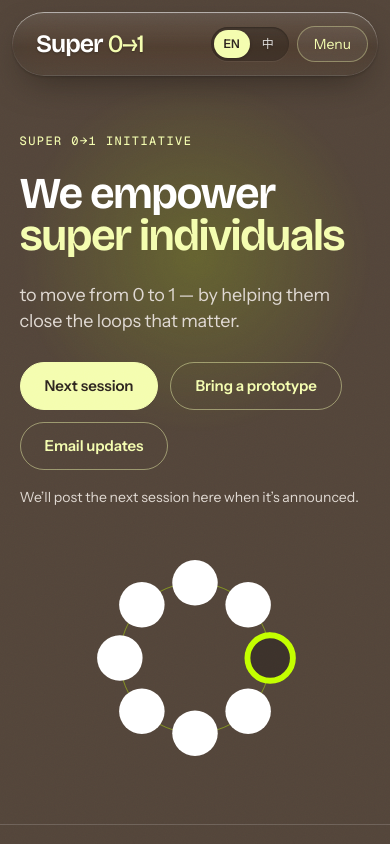
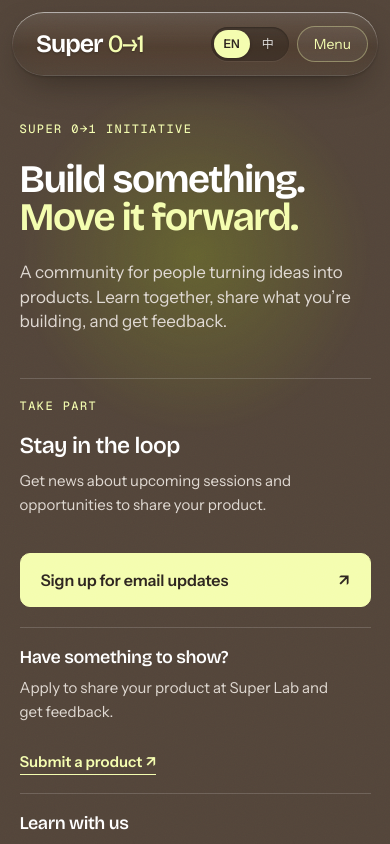
Before and after one commit to qiz029/super0to1-web, a React (Vite) app: page / in a window 390 px wide. Shown: the top 844 px of the page. Built offline with nearby package versions, Linux system fonts and the light colour scheme.

Commit message:
Clarify homepage participation and prioritize email signup

```diff
--- a/src/i18n/messages.ts
+++ b/src/i18n/messages.ts
@@ -21,10 +21,18 @@ const en = {
   },
   home: {
     eyebrow: 'Super 0→1 Initiative',
-    headline: { plain: ['We', 'empower'], accent: ['super', 'individuals'], gap: ' ' },
-    lede: 'to move from 0 to 1 — by helping them close the loops that matter.',
+    headline: { plain: ['Build', 'something.'], accent: ['Move it', 'forward.'], gap: ' ' },
+    lede: 'A community for people turning ideas into products. Learn together, share what you’re building, and get feedback.',
     attend: 'Join a session',
-    bringPrototype: 'Bring a prototype',
+    bringPrototype: 'Submit a product',
+    participate: 'Take part',
+    emailTitle: 'Stay in the loop',
+    emailBody: 'Get news about upcoming sessions and opportunities to share your product.',
+    emailAction: 'Sign up for email updates',
+    productTitle: 'Have something to show?',
+    productBody: 'Apply to share your product at Super Lab and get feedback.',
+    sessionTitle: 'Learn with us',
+    sessionPending: 'No session announced yet. We’ll post the next one here.',
     sessionsBody: 'Learn together, share ideas, and meet people building something of their own.',
     labBody: 'Prototypes from our community. Try a project, meet its builder, or bring your own.',
     explore: 'Explore programs ↓',
@@ -139,14 +147,22 @@ const en = {
     nextEyebrow: 'The next Lab',
     nextTitle: 'Date & location to be announced.',
     nextBody: 'Builders share prototypes. Participants try them and give feedback.',
-    bringPrototype: 'Bring a prototype',
+    bringPrototype: 'Submit a product',
+    participate: 'Take part',
+    emailTitle: 'Stay in the loop',
+    emailBody: 'Get news about upcoming sessions and opportunities to share your product.',
+    emailAction: 'Sign up for email updates',
+    productTitle: 'Have something to show?',
+    productBody: 'Apply to share your product at Super Lab and get feedback.',
+    sessionTitle: 'Learn with us',
+    sessionPending: 'No session announced yet. We’ll post the next one here.',
     joinTester: 'Join as a tester',
   },
   sessions: {
     eyebrow: '02 / Learn together',
     lede: 'Talks and shared learning, led by people with something useful to teach.',
     upcoming: 'Upcoming',
-    nextAction: 'Next session',
+    nextAction: 'View sessions',
     register: 'Register for the next session',
     viewNext: 'See the next session',
     emptyTitle: 'No upcoming session announced yet.',
@@ -256,10 +272,18 @@ const zh: Messages = {
   },
   home: {
     eyebrow: 'Super 0→1 Initiative',
-    headline: { plain: ['我们助力'], accent: ['超级个体'], gap: '' },
-    lede: '实现从 0 到 1——帮他们走完每一个真正重要的闭环。',
+    headline: { plain: ['把想法做出来，'], accent: ['再向前一步。'], gap: '' },
+    lede: '一个陪你把想法变成产品的社群。一起学习，分享正在做的东西，在交流中获得反馈。',
     attend: '参加共学',
-    bringPrototype: '带原型来',
+    bringPrototype: '提交产品报名',
+    participate: '从这里参与',
+    emailTitle: '不错过下一次相聚',
+    emailBody: '留下邮箱，获取新活动和产品展示机会的消息。',
+    emailAction: '订阅邮件通知',
+    productTitle: '有产品想给大家看看？',
+    productBody: '报名在 Super Lab 展示你的产品，听听大家的反馈。',
+    sessionTitle: '来和我们一起学',
+    sessionPending: '下一场共学尚未公布，确定后会在这里更新。',
     sessionsBody: '一起学习、交流想法，认识正在做自己作品的人。',
     labBody: '看看社群里的原型，试用作品、认识作者，也可以带上你正在做的东西。',
     explore: '了解我们的项目 ↓',
@@ -373,14 +397,22 @@ const zh: Messages = {
     nextEyebrow: '下一期 Lab',
     nextTitle: '时间和地点待定。',
     nextBody: '做产品的人带来原型，参与者上手试用并给出反馈。',
-    bringPrototype: '带原型来',
+    bringPrototype: '提交产品报名',
+    participate: '从这里参与',
+    emailTitle: '不错过下一次相聚',
+    emailBody: '留下邮箱，获取新活动和产品展示机会的消息。',
+    emailAction: '订阅邮件通知',
+    productTitle: '有产品想给大家看看？',
+    productBody: '报名在 Super Lab 展示你的产品，听听大家的反馈。',
+    sessionTitle: '来和我们一起学',
+    sessionPending: '下一场共学尚未公布，确定后会在这里更新。',
     joinTester: '报名当试用者',
   },
   sessions: {
     eyebrow: '02 / 一起学',
     lede: '由真正有东西可教的人带来的分享和共学。',
     upcoming: '即将举行',
-    nextAction: '下一场共学',
+    nextAction: '查看共学活动',
     register: '报名下一场共学',
     viewNext: '查看下一场共学',
     emptyTitle: '下一场共学尚未公布。',
--- a/src/pages/Home.tsx
+++ b/src/pages/Home.tsx
@@ -1,5 +1,4 @@
 import { Fragment } from 'react'
-import { AnimatedNecklace } from '../components/Necklace'
 import { VideoCard } from '../components/VideoCard'
 import { JoinUsButton } from '../components/JoinUsButton'
 import { LLink } from '../components/LocaleLink'
@@ -39,14 +38,25 @@ export function Home() {
           <p className="lede hero-in" style={{ ['--i' as string]: 5 }}>
             {t.home.lede}
           </p>
-          <div className="actions hero-in" style={{ ['--i' as string]: 6 }}>
-            <SessionAction session={nextSession} showPlaceholderLink />
-            <LLink className="button button-secondary" to="/lab#submit-prototype">{t.home.bringPrototype}</LLink>
-            <JoinUsButton className="button button-secondary">{t.nav.join}</JoinUsButton>
+        </div>
+        <div className="participation hero-in" style={{ ['--i' as string]: 6 }}>
+          <p className="eyebrow">{t.home.participate}</p>
+          <div className="actions participation-actions">
+            <div className="participation-primary">
+              <h2>{t.home.emailTitle}</h2>
+              <p>{t.home.emailBody}</p>
+              <JoinUsButton className="button">{t.home.emailAction} <span aria-hidden="true">↗</span></JoinUsButton>
+            </div>
+            <div className="participation-row">
+              <div><h2>{t.home.productTitle}</h2><p>{t.home.productBody}</p></div>
+              <LLink className="participation-link" to="/lab#submit-prototype">{t.home.bringPrototype} <span aria-hidden="true">↗</span></LLink>
+            </div>
+            <div className="participation-row">
+              <div><h2>{t.home.sessionTitle}</h2><p className="hero-action-note">{nextSession ? t.home.sessionsBody : t.home.sessionPending}</p></div>
+              <SessionAction session={nextSession} showPlaceholderLink />
+            </div>
           </div>
-          {!nextSession && <p className="hero-action-note">{t.sessions.emptyBody}</p>}
         </div>
-        <AnimatedNecklace className="hero-necklace" />
       </section>
 
       {home.showProjects && featuredProjects.length > 0 && <section className="section container">
--- a/src/styles/global.css
+++ b/src/styles/global.css
@@ -1973,3 +1973,28 @@ body::after {
 
 .session-body { max-width: 840px; }
 .session-body > p { white-space: pre-line; line-height: 1.8; margin-bottom: 1.5rem; }
+
+/* Homepage participation has one primary action and two contextual links. */
+.home-hero { grid-template-columns: 1.05fr 1fr; gap: clamp(32px, 5vw, 80px); min-height: min(760px, calc(100svh - 88px)); padding-block: 72px; }
+.home-hero .lede { max-width: 33em; }
+.participation { border-top: 1px solid var(--line); padding-top: 22px; }
+.participation > .eyebrow { margin-bottom: 22px; }
+.participation-actions { display: grid; gap: 0; margin-top: 0; }
+.participation h2 { font-size: 23px; letter-spacing: -.025em; line-height: 1.25; }
+.participation p:not(.eyebrow) { font-size: 15px; line-height: 1.6; color: var(--muted); margin-top: 8px; }
+.participation-primary { padding-bottom: 26px; }
+.participation-primary .button { margin-top: 20px; width: 100%; justify-content: space-between; border-radius: 10px; padding: 16px 20px; font-size: 16px; }
+.participation-row { border-top: 1px solid var(--line); padding-block: 22px; display: grid; gap: 12px; }
+.participation-row h2 { font-size: 18px; }
+.participation-row .participation-link, .participation-row .button { width: fit-content; background: transparent; border: 0; border-radius: 0; padding: 0 0 3px; color: var(--cream); box-shadow: none; font-size: 15px; font-weight: 600; border-bottom: 1px solid currentColor; }
+.participation-row :is(a, button):hover { color: var(--lime); }
+.participation .hero-action-note { margin-top: 8px; }
+@media (max-width: 760px) {
+  .home-hero { grid-template-columns: 1fr; padding-block: 44px 36px; gap: 28px; min-height: 0; }
+  .home-hero h1 { font-size: clamp(38px, 10vw, 58px); }
+  .home-hero .lede { font-size: 17px; }
+  .participation { padding-top: 18px; }
+  .participation > .eyebrow { margin-bottom: 16px; }
+  .participation-primary { padding-bottom: 20px; }
+  .participation-row { padding-block: 18px; }
+}
```
Also changed, not shown: tests/home.seo.ts (+5 -5 lines), tests/intake.seo.ts (+2 -2 lines).
